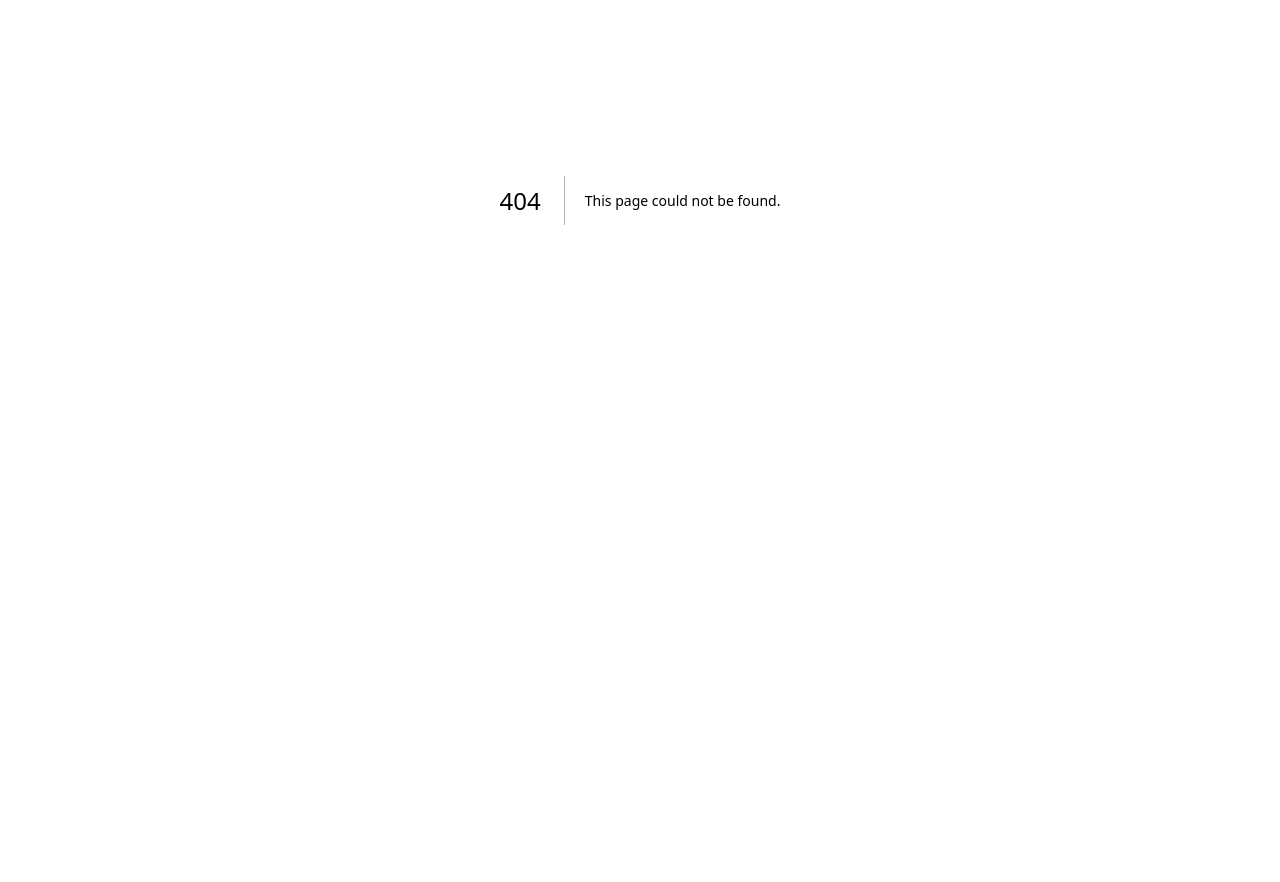
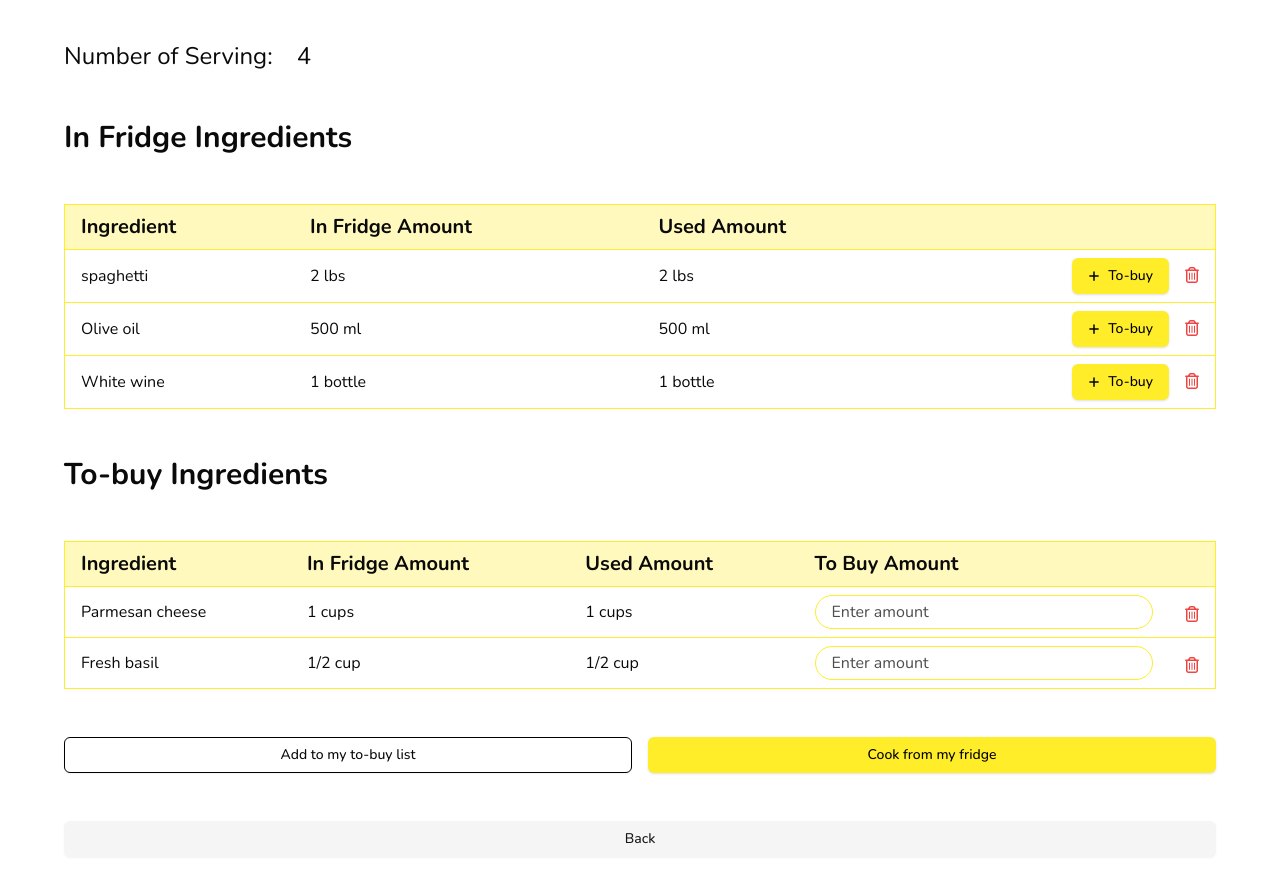
Before and after one commit to JabJabHiwHiw/hiw-hiw-frontend, a Next.js app: page /menu in a window 1280 px wide. Before the commit this address had no page. Shown: the part 200-1082 px from the top of the page. Before the commit the page ends 800 px from the top, so only its background shows below. Built offline with nearby package versions, Linux system fonts and the light colour scheme.

Commit message:
not finish logic and create page

```diff
--- a/package.json
+++ b/package.json
@@ -34,14 +34,9 @@
     "grpc-web": "^1.5.0",
     "lodash": "^4.17.21",
     "lucide-react": "^0.447.0",
-<<<<<<< HEAD
     "next": "14.2.13",
     "react": "^18",
     "react-day-picker": "8.10.1",
-=======
-    "next": "^14.2.13",
-    "react": "^18.3.1",
->>>>>>> ea138a8 (fix config)
     "react-dom": "^18",
     "react-hook-form": "^7.53.1",
     "tailwind-merge": "^2.5.3",
@@ -50,6 +45,7 @@
   },
   "devDependencies": {
     "@types/lodash": "^4.17.12",
+    "@types/google-protobuf": "^3.15.12",
     "@types/node": "^20",
     "@types/react": "^18.3.12",
     "@types/react-dom": "^18",
--- /dev/null
+++ b/src/app/menu/page.tsx
@@ -0,0 +1,25 @@
+import { Button } from "@/components/ui/button"
+import NumberOfServing from "@/app/menu/_components/NumberOfServing"
+import InFridgeIngredientsTable from "@/app/menu/_components/InFridgeIngredientsTable"
+import ToBuyTable from "@/app/menu/_components/ToBuyTable"
+export default function Menu(){
+
+    return(
+        <div className="flex flex-col items-left p-16 space-y-12 ">
+            <h1 className="h1 font-bold">Menu mock name</h1>
+            <NumberOfServing/>
+            <h2 className='h2 font-bold'>In Fridge Ingredients</h2>
+            <InFridgeIngredientsTable/>
+            <h2 className='h2 font-bold'>To-buy Ingredients</h2>
+            <ToBuyTable/>
+
+            <div className='flex gap-4'>
+                <Button variant="outline" className='w-1/2'>Add to my to-buy list</Button>
+                <Button variant="yellow" className='w-1/2'>Cook from my fridge</Button>
+            </div>
+
+            <Button variant="secondary">Back</Button>
+
+        </div>
+    )
+}
--- a/src/components/ui/button.tsx
+++ b/src/components/ui/button.tsx
@@ -25,9 +25,6 @@
           'bg-secondary text-secondary-foreground shadow-sm hover:bg-gray-100',
         ghost: 'hover:bg-accent hover:text-accent-foreground',
         link: 'text-primary underline-offset-4 hover:underline',
-        yellow:
-          'bg-primary-400 text-gray-400 font-bold shadow hover:bg-primary-400/90',
-        gray: 'bg-gray-400 text-primary-foreground shadow hover:bg-gray-400/90',
       },
       size: {
         default: 'h-9 px-4 py-2',
```
